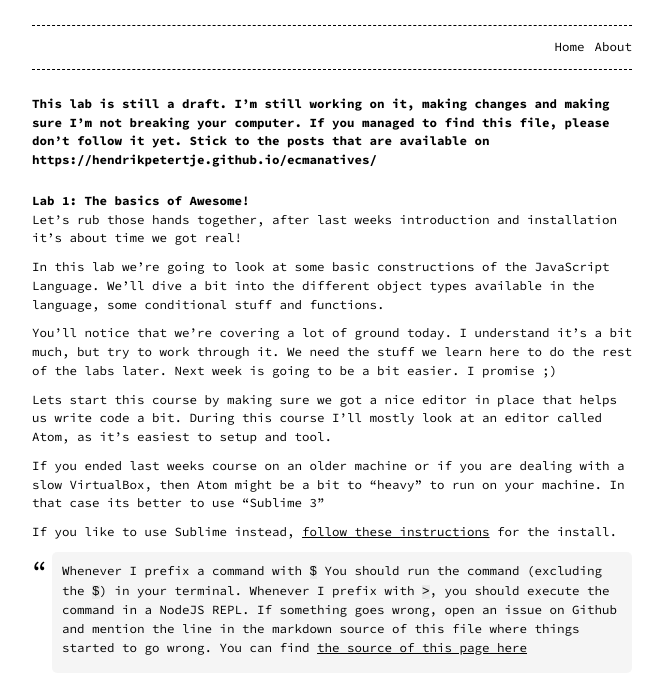
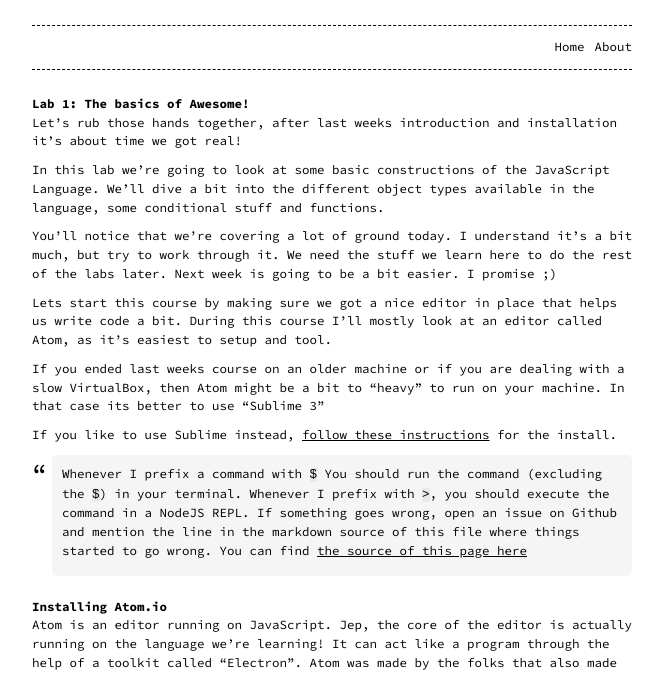
Before and after one commit to ecmanatives/ecmanatives.github.io, a Jekyll site: the page built from _posts/2019-08-15-lab-1.markdown, in a window 1280 px wide and 900 px high, cut to the strip 0-677 px from the top of the window. Shown: the whole strip, without its empty margins (308-971 px from the left). Built offline with Jekyll 4.4.1, drawn with Linux system fonts in a browser that asks for light colours.

Commit message:
Lab 1 seems to be done

```diff
--- a/_posts/2019-08-15-lab-1.markdown
+++ b/_posts/2019-08-15-lab-1.markdown
@@ -4,8 +4,6 @@ title:  "Lab 1: The basics of Awesome"
 date:   2019-08-15 13:00:00 +0200
 categories: JavaScript Basics
 ---
-
-# This lab is still a draft. I'm still working on it, making changes and making sure I'm not breaking your computer. If you managed to find this file, please don't follow it yet. Stick to the posts that are available on https://hendrikpetertje.github.io/ecmanatives/
 
 # Lab 1: The basics of Awesome!
 Let's rub those hands together, after last weeks introduction and installation
```
